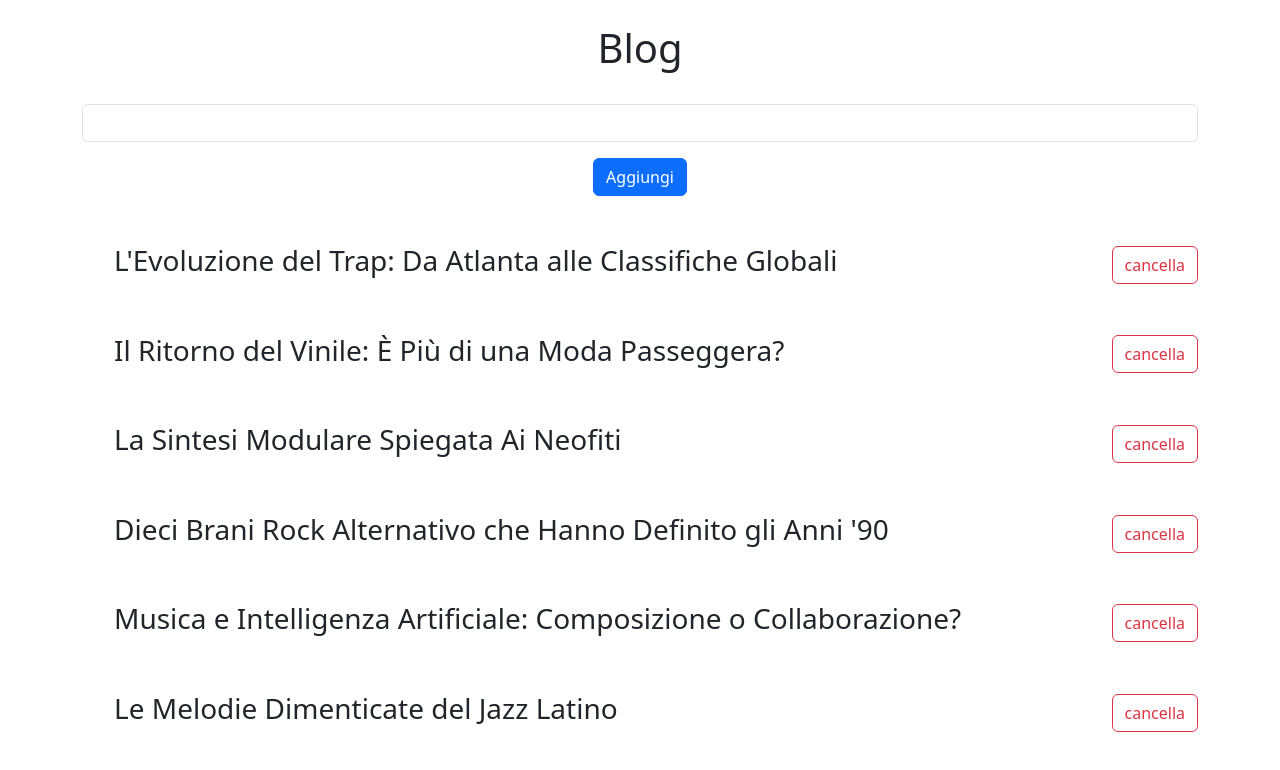
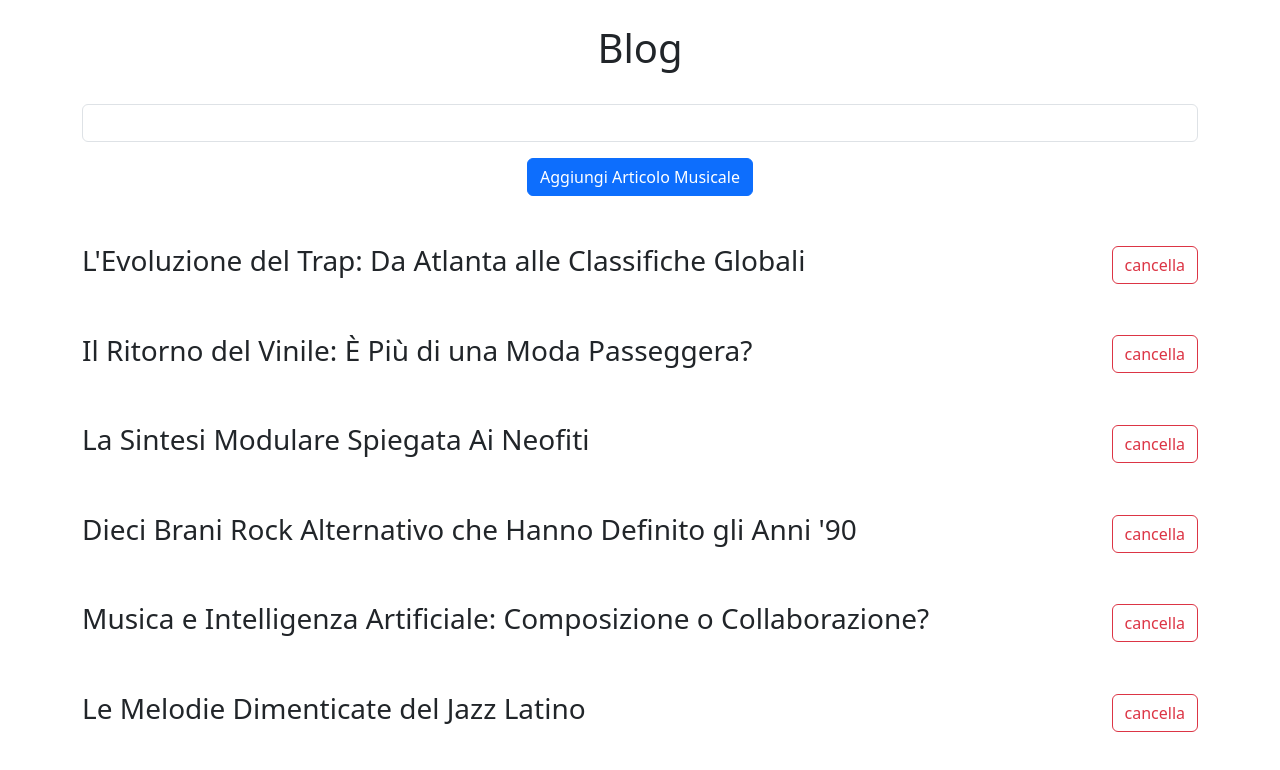
Before and after one commit to ElioSpena/react-form, a React (Vite) app: page / in a window 1280 px wide. Shown: the top 770 px of the page. Built offline with nearby package versions, Linux system fonts and the light colour scheme.

Commit message:
refactor: aggiunto componenti (wip)

```diff
--- a/src/App.jsx
+++ b/src/App.jsx
@@ -1,78 +1,18 @@
-import { useState } from "react"
 import  musicBlogArticles from "./assets/data/data.js"
+import Header from "./component/Header.jsx";
+import Main from "./component/Main.jsx";
+
+function App() {
 
 
-function App() {
-  const [newArticle, setNewArticle] = useState("");
-  const [articles, setArticles] = useState(musicBlogArticles);
-
-
-  function submit(event) {
-    event.preventDefault();
-      const newArticleObject = {
-      id: [articles.length + 1],
-      titolo: newArticle,
-      contenuto: "",
-    };
-    setArticles((articles)=> [...articles, newArticleObject ]);
-    setNewArticle("");
-  }
-
-  function deleteElem(id) {
-   const updatedArticles = articles.filter((curArticle) => curArticle.id != id
-    )
-    setArticles(updatedArticles);
-  };
 
 
   return (
     <>
-    <header className="text-center py-4">
-      <h1>Blog</h1>
-    </header>
 
-    <main>
+  <Header />
 
-      <section className="container">
-
-          <form
-          onSubmit={submit}
-           className="text-center">
-
-            <input
-            value={newArticle}
-            onChange={(event) => {
-              setNewArticle(event.target.value);
-            }}
-            className="form-control mb-3"
-            type="text" />
-
-            <button
-            className="btn btn-primary mb-4">
-              Aggiungi</button>
-          </form>
-
-
-            <ul className="text-center">
-
-              {articles.map(curData=> (
-                <li key={curData.id} className="list-group d-flex align-items-center flex-row justify-content-between">
-                  <h3 className="py-4">{curData.titolo}</h3>
-                  <button
-                  onClick={() =>
-                    deleteElem(curData.id)
-                  }
-                  className="btn btn-outline-danger">cancella</button>
-                 {/*  <p>{curData.contenuto}</p> */}
-                </li>
-              ))}
-
-            </ul>
-
-
-      </section>
-
-    </main>
+  <Main musicBlogArticles={musicBlogArticles}/>
 
     </>
   )
--- /dev/null
+++ b/src/component/Form.jsx
@@ -0,0 +1,18 @@
+export default function Form({onSubmit, onChange, value, text}) {
+    return (
+             <form
+          onSubmit={onSubmit}
+           className="text-center">
+
+            <input
+            value={value}
+            onChange={onChange}
+            className="form-control mb-3"
+            type="text" />
+
+            <button
+            className="btn btn-primary mb-4">
+              {text}</button>
+          </form>
+    )
+}
--- /dev/null
+++ b/src/component/Header.jsx
@@ -0,0 +1,8 @@
+export default function Header(){
+    return (
+    <header className="text-center py-4">
+      <h1>Blog</h1>
+    </header>
+
+    )
+}
--- /dev/null
+++ b/src/component/Main.jsx
@@ -0,0 +1,62 @@
+import { useState } from "react"
+import Form from "./Form";
+
+export default function Main({musicBlogArticles}) {
+
+  const [newArticle, setNewArticle] = useState("");
+  const [articles, setArticles] = useState(musicBlogArticles);
+
+  function submit(event) {
+    event.preventDefault();
+      const newArticleObject = {
+      id: [articles.length + 1],
+      titolo: newArticle,
+      contenuto: "",
+    };
+    setArticles((articles)=> [...articles, newArticleObject ]);
+    setNewArticle("");
+  }
+
+  function deleteElem(id) {
+   const updatedArticles = articles.filter((curArticle) => curArticle.id != id
+    )
+    setArticles(updatedArticles);
+  };
+
+
+return (
+    <main>
+
+      <section className="container">
+
+
+           <Form
+           onSubmit={submit}
+           value={newArticle}
+           text={"Aggiungi Articolo Musicale"}
+           onChange={(event) => {
+              setNewArticle(event.target.value);
+            }}/>
+
+            <ul className="text-center list-group">
+
+              {articles.map(curData=> (
+                <li key={curData.id} className="list-item d-flex align-items-center flex-row justify-content-between">
+                  <h3 className="py-4">{curData.titolo}</h3>
+                  <button
+                  onClick={() =>
+                    deleteElem(curData.id)
+                  }
+                  className="btn btn-outline-danger">cancella</button>
+                 {/*  <p>{curData.contenuto}</p> */}
+                </li>
+              ))}
+
+            </ul>
+
+
+      </section>
+
+    </main>
+)
+}
```
